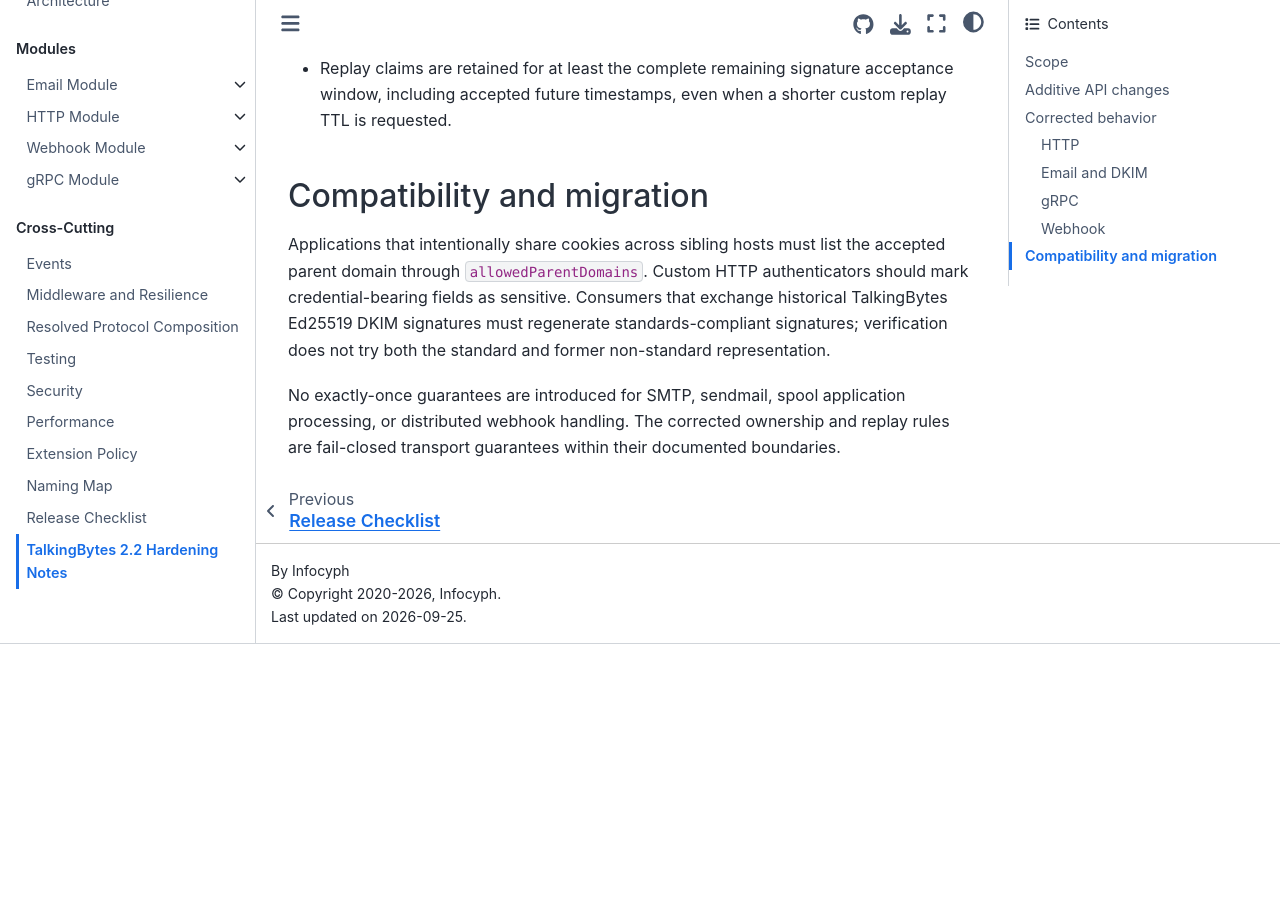
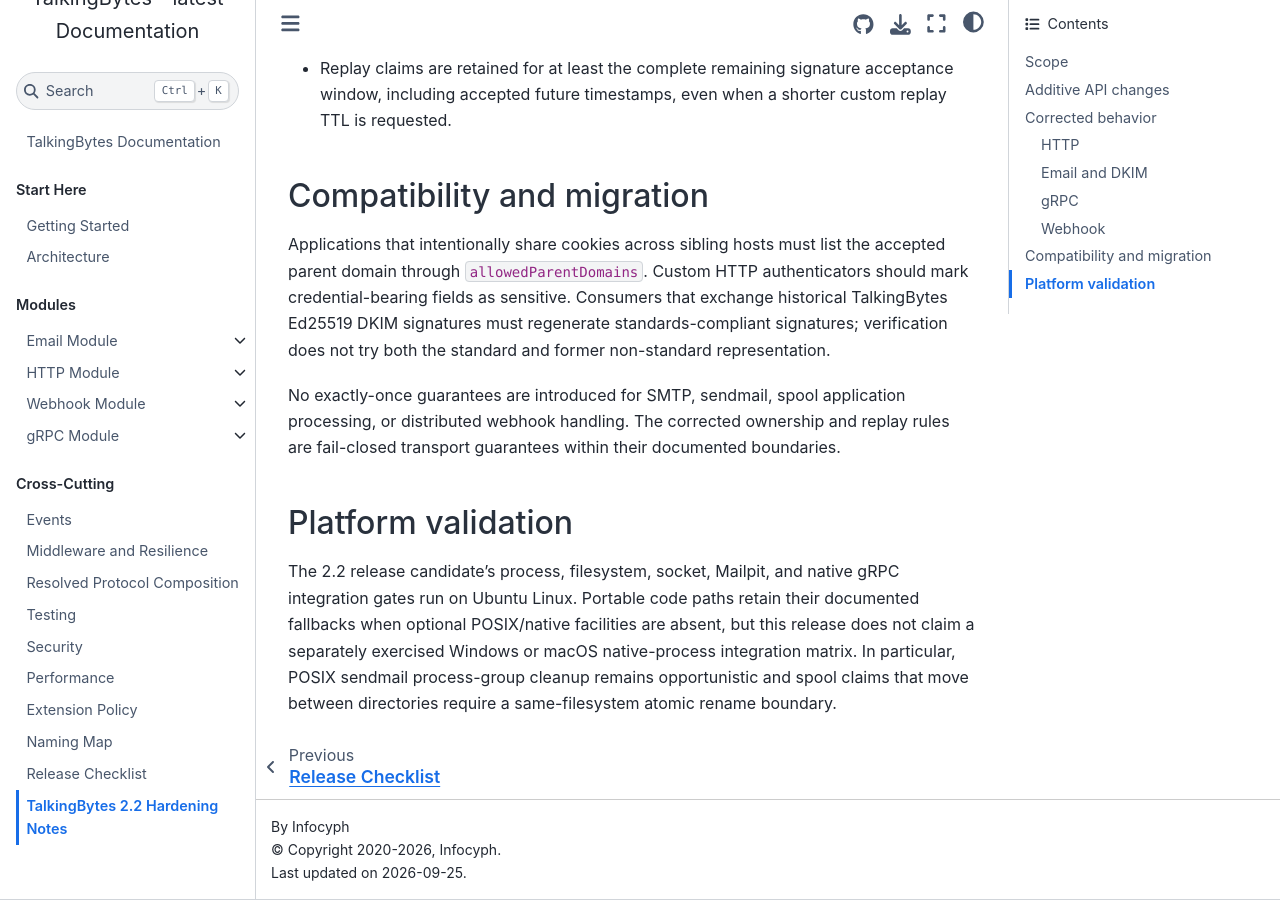
Before and after one commit to infocyph/TalkingBytes, a Sphinx documentation site: the page built from docs/release-notes-2.2.rst, in a window 1280 px wide and 900 px high, scrolled down 1819 px. Built offline with Sphinx 7.4.7 and the Sphinx Book theme 1.1.4, drawn with Linux system fonts in a browser that asks for light colours; before the commit the page ends 2463 px from its top, so only the background shows below that.

Commit message:
docs(release): record platform validation boundary

```diff
--- a/docs/release-notes-2.2.rst
+++ b/docs/release-notes-2.2.rst
@@ -86,3 +86,15 @@
 application processing, or distributed webhook handling. The corrected
 ownership and replay rules are fail-closed transport guarantees within their
 documented boundaries.
+
+
+Platform validation
+-------------------
+
+The 2.2 release candidate's process, filesystem, socket, Mailpit, and native
+gRPC integration gates run on Ubuntu Linux. Portable code paths retain their
+documented fallbacks when optional POSIX/native facilities are absent, but this
+release does not claim a separately exercised Windows or macOS native-process
+integration matrix. In particular, POSIX sendmail process-group cleanup remains
+opportunistic and spool claims that move between directories require a
+same-filesystem atomic rename boundary.
```
